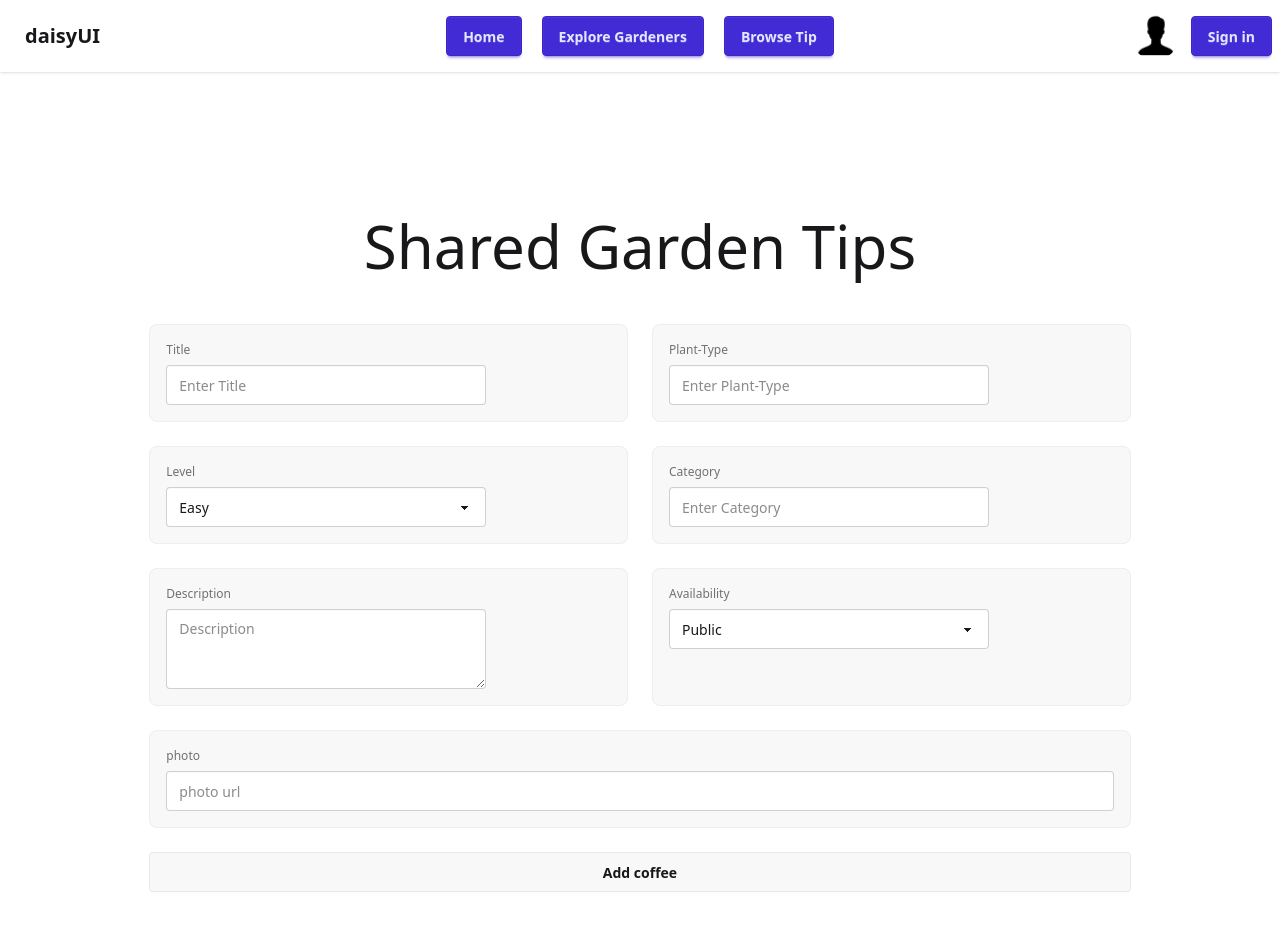
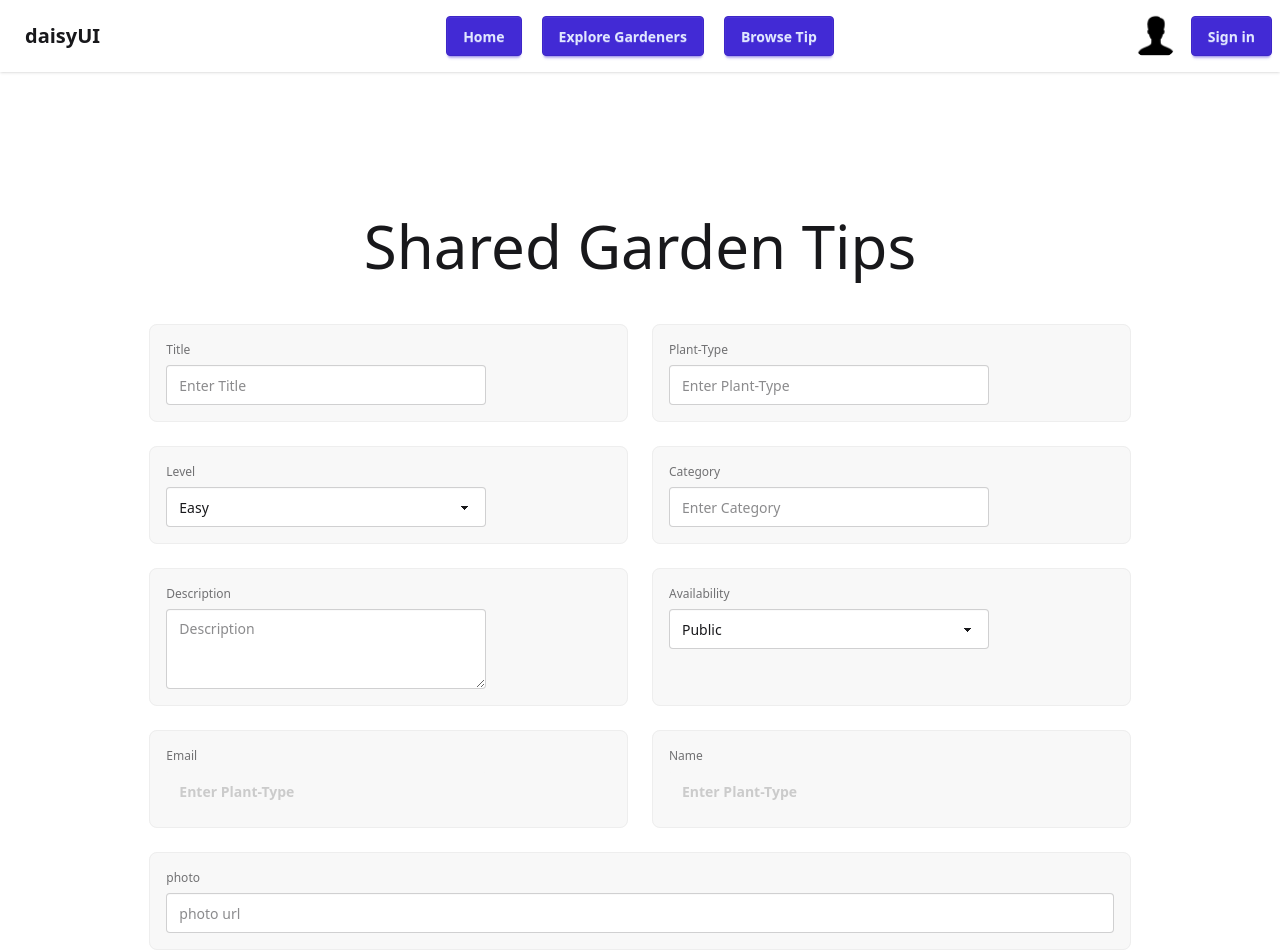
Before and after one commit to foysalhaque1/A-Gardening-Community--Resource-Hub-client-side, a React (Vite) app: page /sharedtip in a window 1280 px wide. Shown: the top 952 px of the page. Built offline with nearby package versions, Linux system fonts and the light colour scheme; no server answers.

Commit message:
form of tips is updated

```diff
--- a/src/Components/SharedGardenTip.jsx
+++ b/src/Components/SharedGardenTip.jsx
@@ -1,6 +1,9 @@
-import React from 'react';
+import React, { use } from 'react';
+import { AuthContext } from '../Authentication/AuthContext';
 
 const SharedGardenTip = () => {
+    const {user} = use(AuthContext)
+    console.log(user)
     return (
         <div>
             <div className='p-24' >
@@ -69,6 +72,22 @@ const SharedGardenTip = () => {
 
 
                         </fieldset>
+                        <fieldset className="fieldset bg-base-200 border-base-300 rounded-box  border p-4">
+
+
+                            <label className="label">Email</label>
+                            <input type="email" value={user && user.email} disabled name='PlantType' className="input font-bold text-black" placeholder="Enter Plant-Type" />
+
+
+                        </fieldset>
+                        <fieldset className="fieldset bg-base-200 border-base-300 rounded-box  border p-4">
+
+
+                            <label className="label">Name</label>
+                            <input type="text" value={user && user.displayName} disabled name='PlantType' className="input font-bold text-black" placeholder="Enter Plant-Type" />
+
+
+                        </fieldset>
                     </div>
                     <fieldset className="fieldset bg-base-200 border-base-300 rounded-box my-6 border p-4">
 
@@ -78,7 +97,7 @@ const SharedGardenTip = () => {
 
 
                     </fieldset>
-                    <input type="submit" value="Add coffee" className='w-full btn ' />
+                    <input type="submit" value="Submit" className='w-full btn ' />
                 </form>
             </div>
         </div>
```
